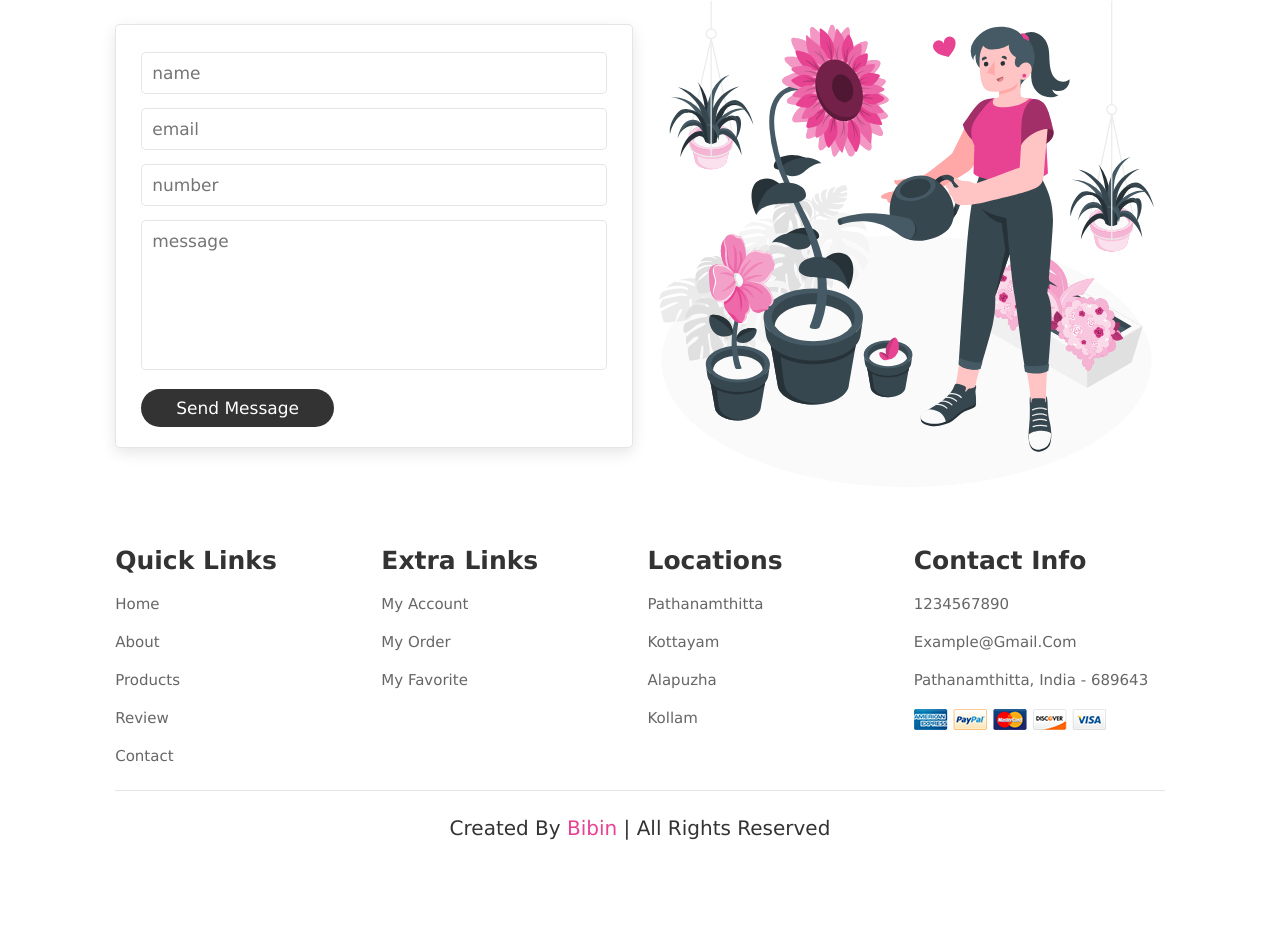
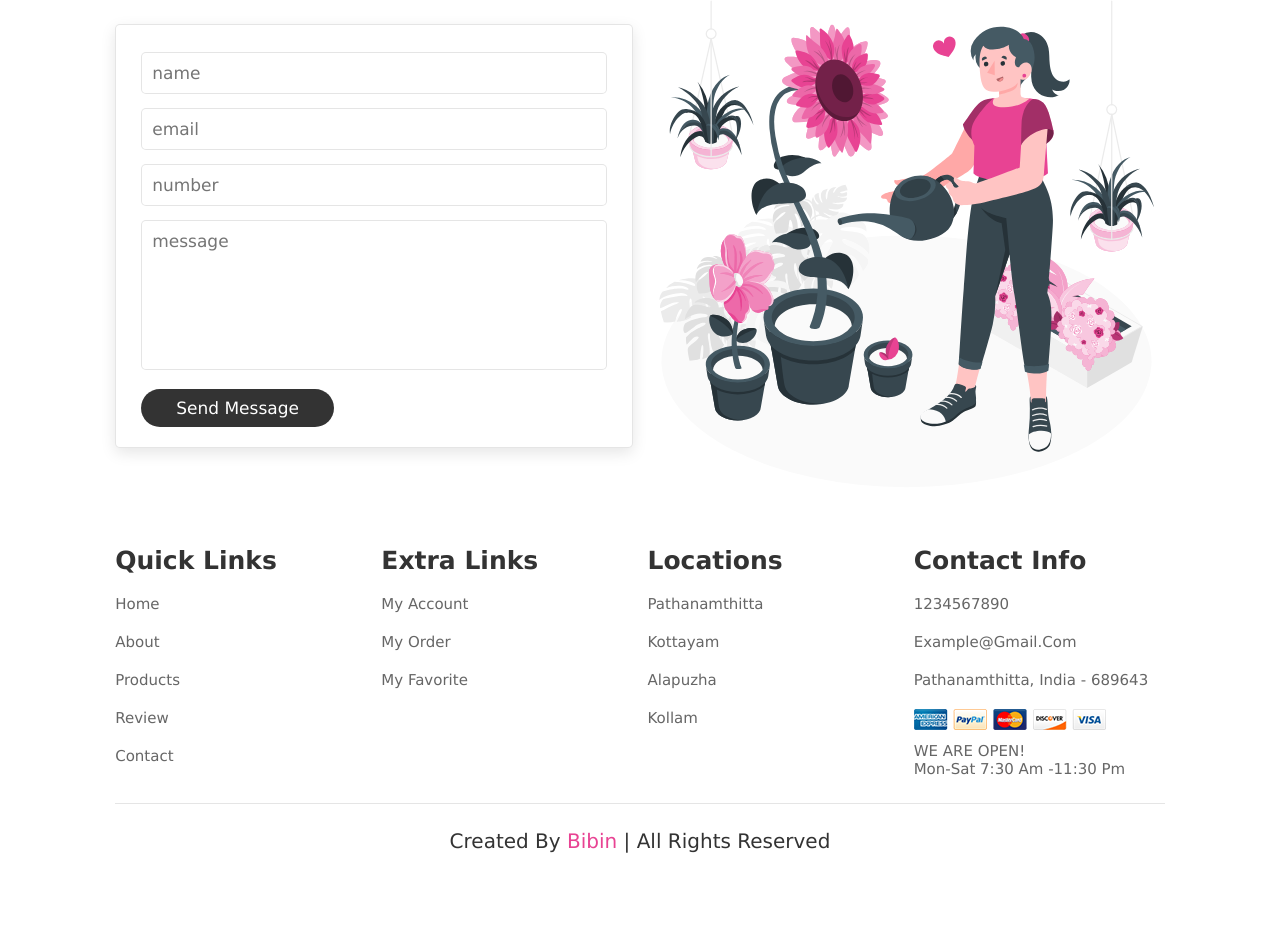
Before and after one commit to bibinvincent55/fruit-shop, a plain HTML site: page index.html in a window 1280 px wide. Shown: the part 2937-3883 px from the top of the page. Drawn offline with Linux system fonts and the light colour scheme.

Commit message:
Update index.html

```diff
--- a/index.html
+++ b/index.html
@@ -278,6 +278,7 @@
             <a href="#">example@gmail.com</a>
             <a href="#">Pathanamthitta, india - 689643</a>
             <img src="images/payment.png" alt="">
+            <a href="#">WE ARE OPEN!<br> Mon-Sat 7:30 am -11:30 pm</a>
         </div>
 
     </div>
```
